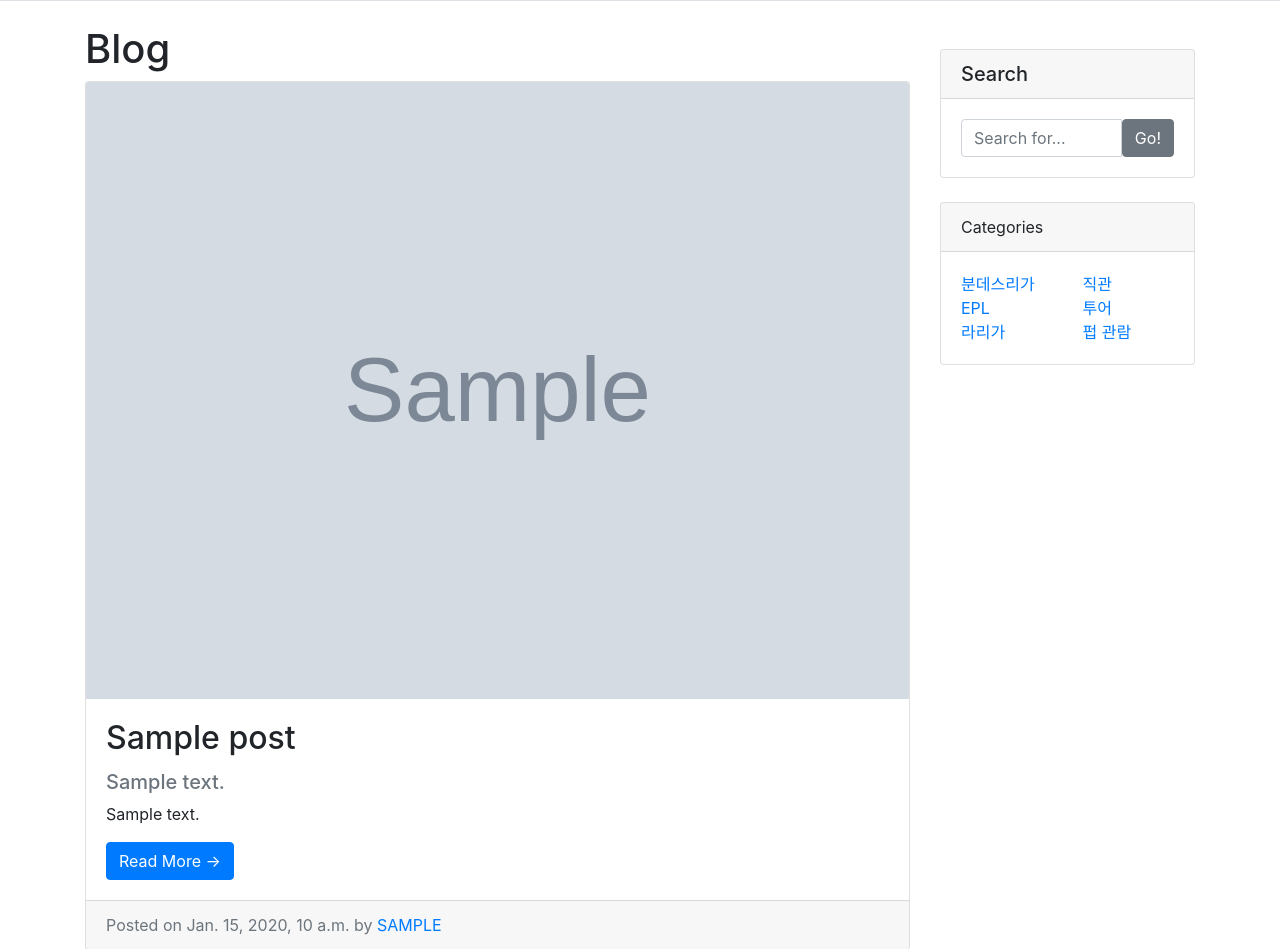
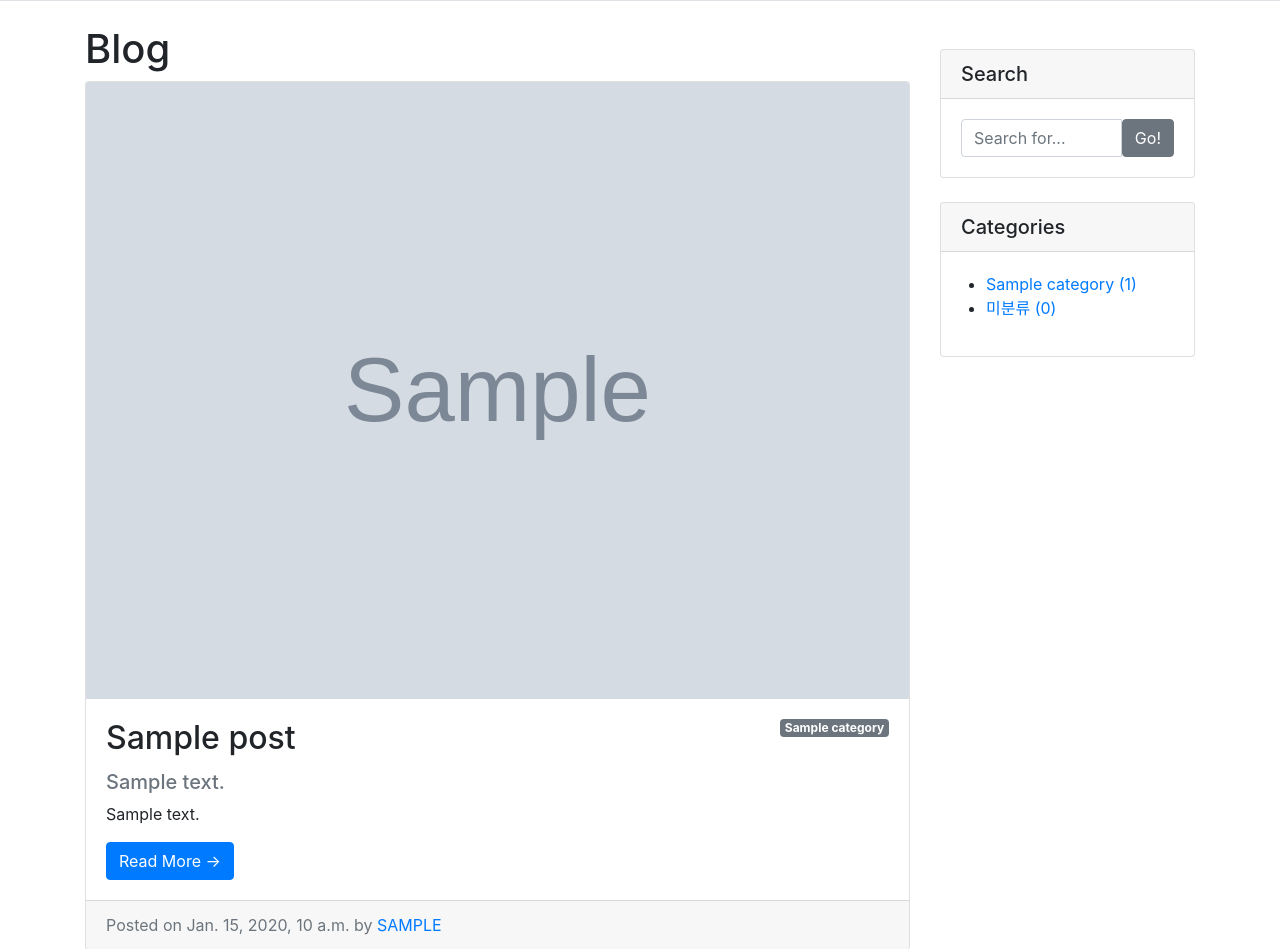
Before and after one commit to pinkmustard/cloud_native, a Django app: page /blog/ in a window 1280 px wide. Shown: the part 334-1283 px from the top of the page. Run offline with Django 4.2, Linux system fonts and the light colour scheme; tables that the repository leaves empty hold one stand-in row (Sample ...); some libraries are stand-ins or nearby versions.

Commit message:
포스트 목록 페이지에 카테고리 기능 추가하기

```diff
--- a/blog/models.py
+++ b/blog/models.py
@@ -1,6 +1,16 @@
 from django.db import models
 from django.contrib.auth.models import User
 import os
+
+class Category(models.Model):
+    name = models.CharField(max_length=50, unique=True)
+    slug = models.SlugField(max_length=200, unique=True, allow_unicode=True)
+
+    def __str__(self):
+        return self.name
+
+    class Meta:
+        verbose_name_plural = 'categories'
 
 class Post(models.Model): # post모델은 models모듈의 mModel클래스 확장하여 만듦
     title = models.CharField(max_length=30) # title필드는 CharField(문자담는)클래스로 만들고 최대길이 30
@@ -15,6 +25,8 @@ class Post(models.Model): # post모델은 models모듈의 mModel클래스 확장
 
     author = models.ForeignKey(User, null=True, on_delete=models.SET_NULL)
 
+    category = models.ForeignKey(Category, null=True, blank=True, on_delete=models.SET_NULL)
+
     def __str__(self):
         return f'[{self.pk}]{self.title} :: {self.author}' #해당 포스트의 pk와 타이틀 값
 
--- a/blog/templates/blog/base.html
+++ b/blog/templates/blog/base.html
@@ -43,24 +43,22 @@
                 </div>
 
                 <!--카테고리 위젯-->
-                <div class="card my-4">
-                    <div class="card-header">Categories</div>
+                <div class="card my-4" id="categories-card">
+                    <h5 class="card-header">Categories</h5>
                     <div class="card-body">
                         <div class="row">
-                            <div class="col-sm-6">
-                                <ul class="list-unstyled mb-0">
-                                    <li><a href="#!">분데스리가</a></li>
-                                    <li><a href="#!">EPL</a></li>
-                                    <li><a href="#!">라리가</a></li>
-                                </ul>
-                            </div>
-                            <div class="col-sm-6">
-                                <ul class="list-unstyled mb-0">
-                                    <li><a href="#!">직관</a></li>
-                                    <li><a href="#!">투어</a></li>
-                                    <li><a href="#!">펍 관람</a></li>
-                                </ul>
-                            </div>
+
+                            <ul>
+                                {% for category in categories %}
+                                    <li>
+                                        <a href="{{ category.get_absolute_url }}">{{ category }} ({{ category.post_set.count }})</a>
+                                    </li>
+                                {% endfor %}
+                                <li>
+                                    <a href="/blog/category/no_category/">미분류 ({{ no_category_post_count }})</a>
+                                </li>
+                            </ul>
+
                         </div>
                     </div>
                 </div>
--- a/blog/templates/blog/post_list.html
+++ b/blog/templates/blog/post_list.html
@@ -6,7 +6,7 @@
 
     {% for p in post_list %}
     <!--블로그 포스트-->
-    <div class="card mb-4">
+    <div class="card mb-4" id="post-{{ p.pk }}">
         {% if p.head_image %}
         <img class="card-img-top" src="{{ p.head_image.url }}" alt="{{ p }} head image">
         {% else %}
@@ -14,6 +14,11 @@
         <img class="card-img-top" src="https://picsum.photos/seed/{{ p.id }}/800/200" alt="random_image">
         {% endif %} <!--대문 이미지 없을 때 예외 처리-->
         <div class="card-body">
+            {% if p.category %}
+            <span class="badge badge-secondary float-right">{{ p.category }}</span>
+            {% else %}
+            <span class="badge badge-secondary float-right">미분류</span>
+            {% endif %}
             <h2 class="card-title">{{ p.title }}</h2>
             {%if p.hook_text %}<!--요약문-->
             <h5 class="text-muted">{{p.hook_text}}</h5>
--- a/blog/views.py
+++ b/blog/views.py
@@ -1,14 +1,22 @@
+from django.shortcuts import render
 from django.views.generic import ListView, DetailView
-from .models import Post
+from .models import Post, Category
 
-class PostList(ListView): # 여러 포스트 나열은 리스트뷰
+
+class PostList(ListView):
     model = Post
-    ordering = '-pk' # 최신글부터 표시
+    ordering = '-pk'
 
-class PostDetail(DetailView): # 포스트 상세 페이지 만들기
+    def get_context_data(self, **kwargs):
+        context = super(PostList, self).get_context_data()
+        context['categories'] = Category.objects.all()
+        context['no_category_post_count'] = Post.objects.filter(category=None).count()
+        return context
+
+
+class PostDetail(DetailView):
     model = Post
 
-# FBV에서 CBV로 가면서 일단 주석처리
 # def index(request):
 #     posts = Post.objects.all().order_by('-pk')
 #
@@ -20,13 +28,14 @@ class PostDetail(DetailView): # 포스트 상세 페이지 만들기
 #         }
 #     )
 
-def single_post_page(request, pk):
-    post = Post.objects.get(pk=pk)
 
-    return render(
-        request,
-        'blog/single_post_page.html',
-        {
-            'post': post,
-        }
-    )
+# def single_post_page(request, pk):
+#     post = Post.objects.get(pk=pk)
+#
+#     return render(
+#         request,
+#         'blog/single_post_page.html',
+#         {
+#             'post': post,
+#         }
+#     )
--- a/django_prj/settings.py
+++ b/django_prj/settings.py
@@ -38,6 +38,8 @@ INSTALLED_APPS = [
     'django.contrib.sessions',
     'django.contrib.messages',
     'django.contrib.staticfiles',
+    'django_extensions',
+
     'blog',
     'single_pages',
 ]
```
Also changed, not shown: blog/admin.py (+6 -2 lines).
